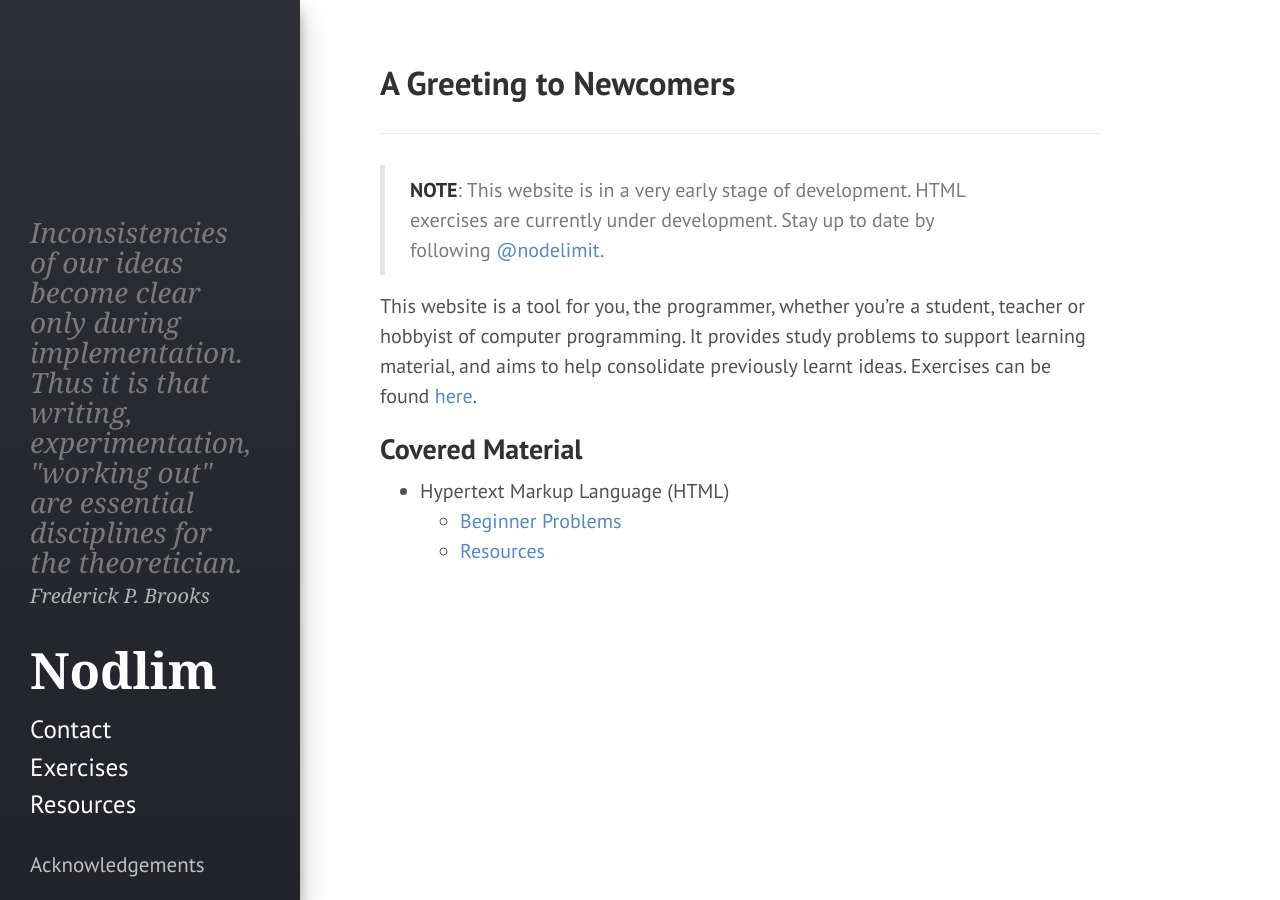
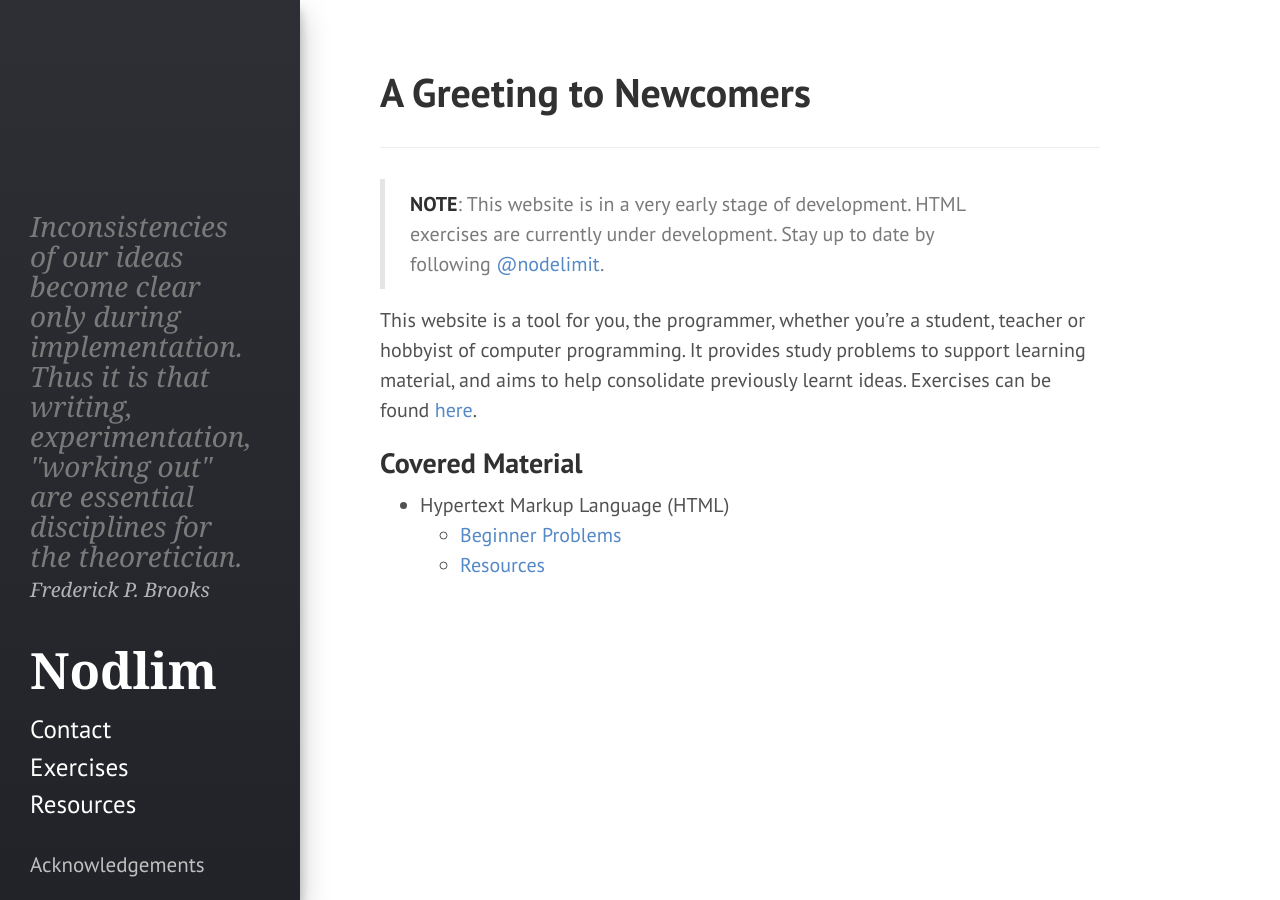
Before and after one commit to kranzuft/nodlim_old, a Jekyll site: the page built from index.md, in a window 1280 px wide. Built offline with Jekyll 4.4.1, drawn with Linux system fonts in a browser that asks for light colours.

Commit message:
Modifed the h1 font size to be much larger

```diff
--- a/public/css/poole.css
+++ b/public/css/poole.css
@@ -89,7 +89,7 @@
   text-rendering: optimizeLegibility;
 }
 h1 {
-  font-size: 1.65rem;
+  font-size: 2rem;
 }
 h2 {
   font-size: 1.4rem;
```
Also changed, not shown: 1 other file.
